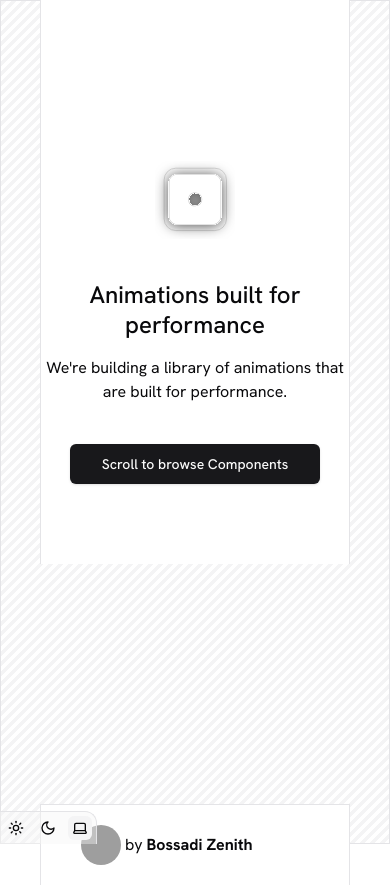
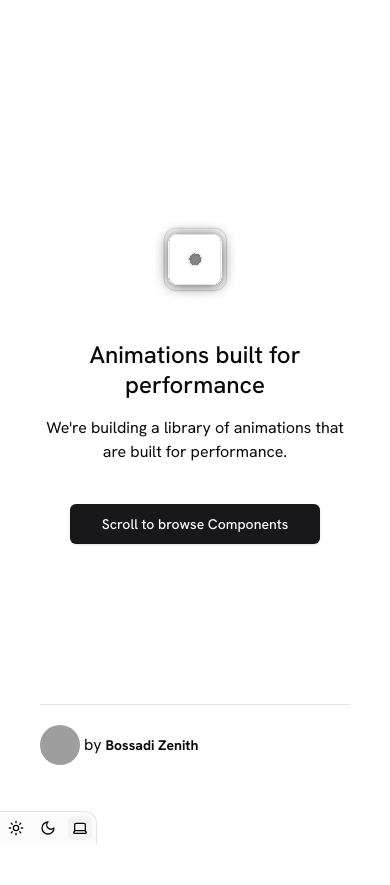
Before and after one commit to code-env/ground-v2, a React (Vite) app: page / in a window 390 px wide. After the commit the page ends 844 px from the top, so only its background shows below. Built offline with nearby package versions, Linux system fonts and the light colour scheme; grey boxes are pictures that could not be loaded.

Commit message:
feat: changed the ui on mobile

```diff
--- a/src/components/shared/footer.tsx
+++ b/src/components/shared/footer.tsx
@@ -3,8 +3,8 @@ import { Icons } from "./icons";
 
 const Footer = () => {
   return (
-    <footer className="mt-40 w-full bg-background">
-      <div className=" mx-auto max-w-5xl w-full border-t border-x flex items-center py-5 justify-between px-10">
+    <footer className="md:mt-40 w-full bg-background">
+      <div className=" mx-auto max-w-5xl w-full border-t md:border-x flex items-center py-5 justify-between md:px-10">
         <p className="flex gap-1 items-center">
           <img
             src={siteConfig.link.imageURl}
@@ -16,13 +16,13 @@ const Footer = () => {
             href="https://x.com/bossadizenith"
             target="_blank"
             rel="noreferrer"
-            className="font-bold"
+            className="font-bold text-sm"
           >
             Bossadi Zenith
           </a>
         </p>
         <a href="https://github.com/code-env/ground-v2" target="_blank">
-          <Icons.github className="size-8" />
+          <Icons.github className="md:size-8 size-4" />
         </a>
       </div>
     </footer>
--- a/src/components/shared/hero.tsx
+++ b/src/components/shared/hero.tsx
@@ -4,14 +4,16 @@ import Logo from "./logo";
 
 const Hero = ({ hidden }: { hidden: boolean }) => {
   return (
-    <div className="flex flex-col items-center justify-center pt-40 pb-20 gap-10 mx-auto w-full max-w-screen-lg bg-background border-x">
+    <div className="w-full md:border-b">
+      <div className="flex flex-col items-center justify-center pt-40 pb-20 gap-10 mx-auto w-full max-w-screen-lg bg-background md:border-x">
         <Logo gradient />
         <div className="flex flex-col items-center justify-center gap-4 max-w-sm">
           <h1 className="md:text-5xl text-2xl font-medium text-center leading-tight">
             Animations built for performance
           </h1>
           <p className="md:text-xl text-base text-center">
-          We're building a library of animations that are built for performance.
+            We're building a library of animations that are built for
+            performance.
           </p>
         </div>
         {!hidden ? (
@@ -34,6 +36,7 @@ const Hero = ({ hidden }: { hidden: boolean }) => {
           </button>
         )}
       </div>
+    </div>
   );
 };
 
--- a/src/pages/home.tsx
+++ b/src/pages/home.tsx
@@ -59,7 +59,7 @@ const Home = () => {
 
   return (
     <div className="min-h-screen flex flex-col gap-20 items-center justify-center lg:px-0 px-10 overflow-x-clip z-0">
-      <div className="h-screen fixed top-0 max-w-screen-lg inset-x-0 w-full mx-auto border-x border -z-10 candy-bg" />
+      <div className="h-screen fixed top-0 max-w-screen-lg inset-x-0 w-full mx-auto border-x border -z-10 candy-bg hidden md:block" />
       <Hero hidden={isHidden} />
       <Feedback hidden={isHidden} />
       <ComponentPreview>
```
Lines whose indentation alone changed are shown as unchanged.
